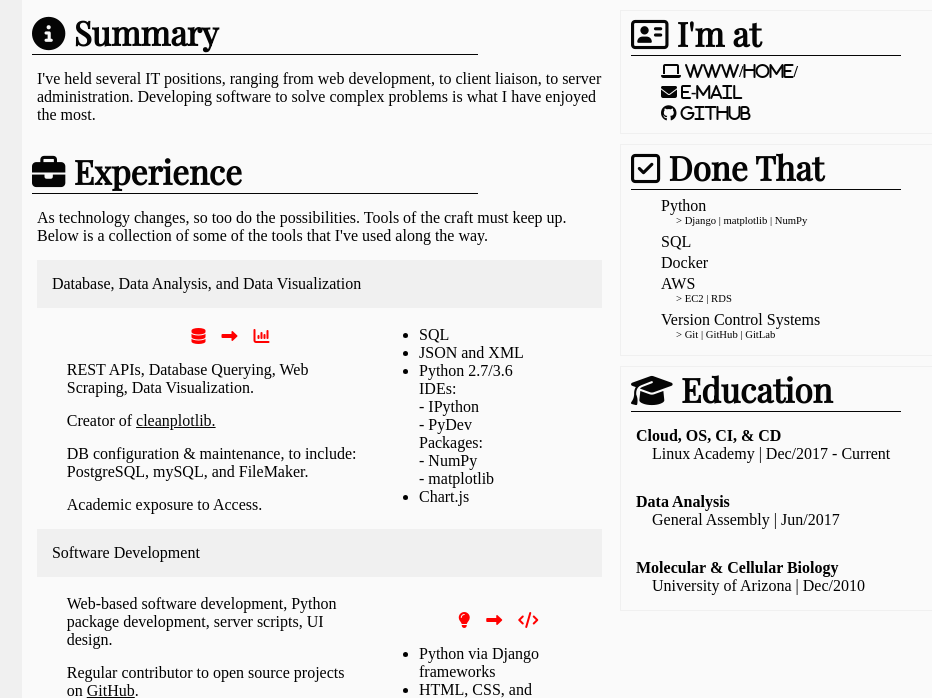
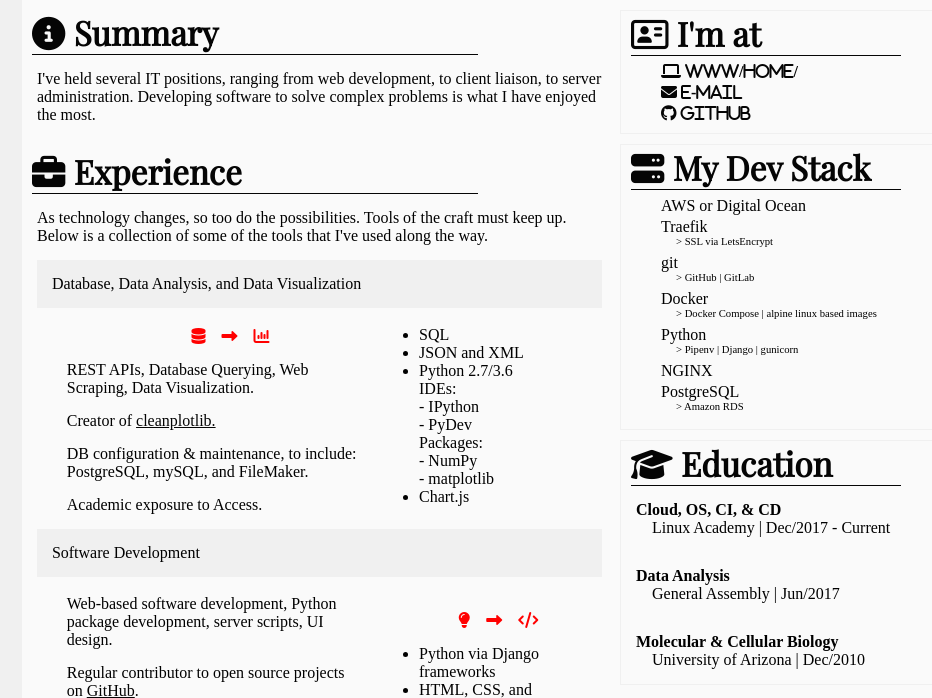
Before and after one commit to khdc-me/ws-kevinharper-v1, a Django app: page /experience/ in a window 1280 px wide. Shown: the part 128-826 px from the top of the page, without its empty margins (138-1070 px from the left). Run offline with Django 3.2, Linux system fonts and the light colour scheme; some libraries are stand-ins or nearby versions.

Commit message:
Created "My Dev Stack" section on right

```diff
--- a/website/templates/experience.html
+++ b/website/templates/experience.html
@@ -207,8 +207,8 @@
       <h2>Systems Admin &amp; Python Developer</h2>
     </header>
     <div id="container">
-      <a name="contact-info"></a>
-      <div id="contact-info" class="right-col">
+      <a name="contact-me"></a>
+      <div id="contact-me" class="right-col">
         <h3><i class="fa fa-address-card-o" aria-hidden="true"></i> I'm at</h3>
         <div id="contact-links">
           <ul>
@@ -224,23 +224,28 @@
         <p>I've held several IT positions, ranging from web development, to client liaison, to server administration.
           Developing software to solve complex problems is what I have enjoyed the most.</p>
       </div>
-      <a name="highlights"></a>
-      <div id="highlights" class="right-col">
-        <h3><i class="fa fa-check-square-o" aria-hidden="true"></i> Done That</h3>
+      <a name="current-dev-stack"></a>
+      <div id="current-dev-stack" class="right-col">
+        <h3><i class="fas fa-server"></i> My Dev Stack</h3>
         <ul>
-          <li>Python<br>
-            <span class="sub-list">
-              &gt; Django | matplotlib | NumPy
-            </span>
+          <li>AWS or Digital Ocean</li>
+          <li>Traefik<br>
+            <span class="sub-list"> &gt; SSL via LetsEncrypt</span>
           </li>
-          <li class="cont-list">SQL</li>
-          <li>Docker</li>
-          <li>AWS<br>
-            <span class="sub-list"> &gt; EC2 | RDS</span>
+          <li class="cont-list">git<br>
+            <span class="sub-list"> &gt; GitHub | GitLab</span>
           </li>
-          <li class="cont-list">Version Control Systems<br>
-            <pan class="sub-list"> &gt; Git | GitHub | GitLab</span>
+          <li class="cont-list">Docker<br>
+            <span class="sub-list"> &gt; Docker Compose | alpine linux based images</span>
           </li>
+          <li class="cont-list">Python<br>
+            <span class="sub-list"> &gt; Pipenv | Django | gunicorn</span>
+          </li>
+          <li class="cont-list">NGINX</li>
+          <li>PostgreSQL<br>
+            <span class="sub-list"> &gt; Amazon RDS</span>
+          </li>
+          <br>
         </ul>
       </div>
       <div id="experience" class="left-col">
```
